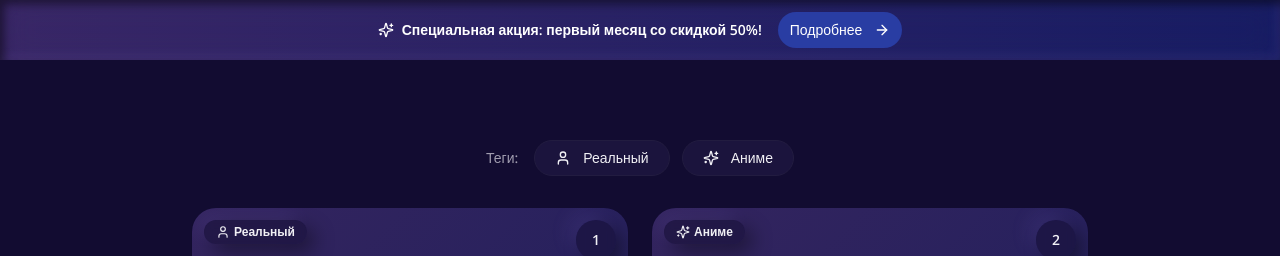
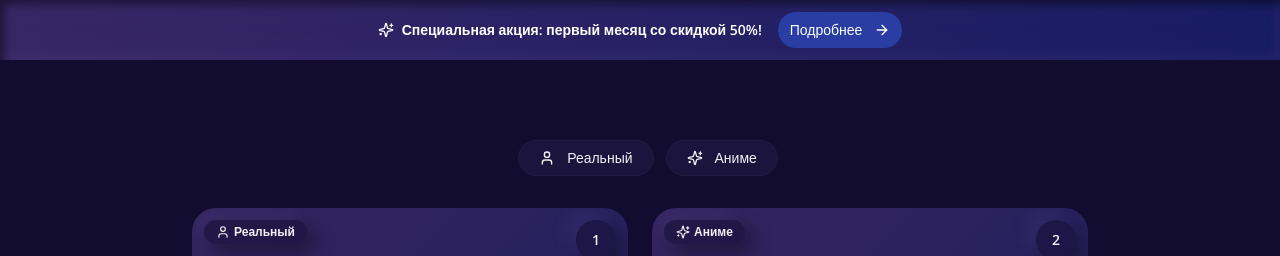
Before and after one commit to pr-poehali-dev/telegram-bot-multifunction-site, a React (Vite) app: page / in a window 1280 px wide. Shown: the top 256 px of the page. Built offline with nearby package versions, Linux system fonts and the light colour scheme.

Commit message:
Обновление 1 компонентов

```diff
--- a/src/pages/Index.tsx
+++ b/src/pages/Index.tsx
@@ -48,7 +48,7 @@ const Index = () => {
       <section className="py-20 px-4">
         <div className="max-w-4xl mx-auto">
           <div className="flex items-center justify-center gap-4 mb-8">
-            <span className="text-sm text-muted-foreground font-medium">Теги:</span>
+            <span className="text-sm text-muted-foreground font-medium"></span>
 
             <div className="flex gap-3">
               <Button
```
